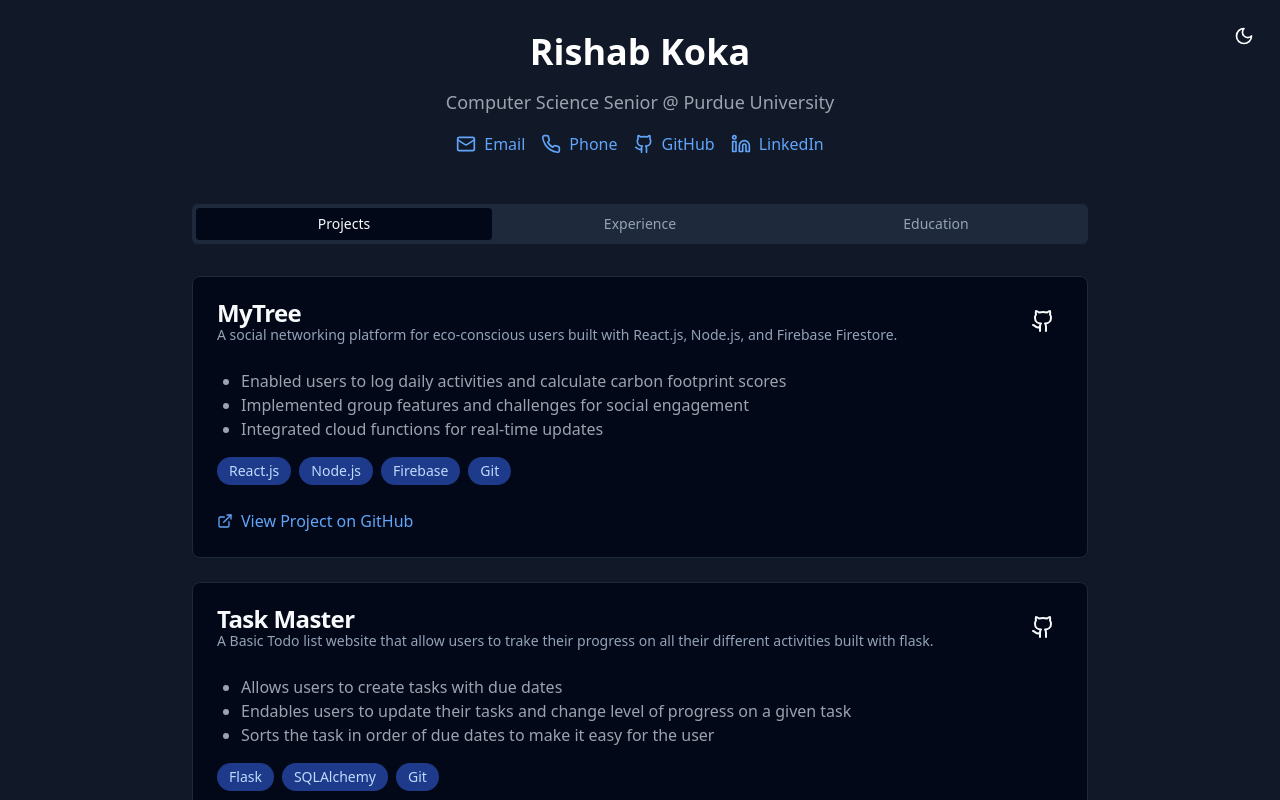
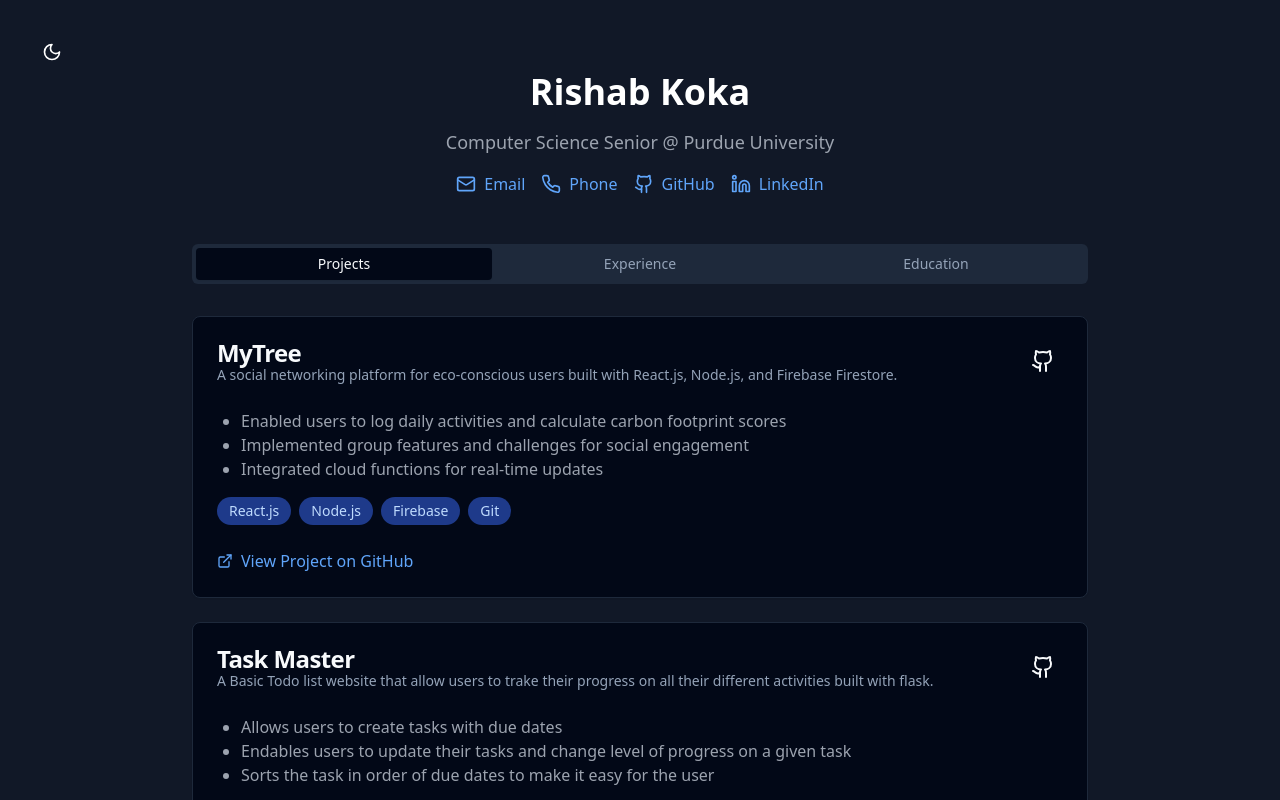
Before and after one commit to rishabkoka/rishabkoka.github.io, a React (Vite) app: page / in a window 1280 px wide. Shown: the top 800 px of the page. Built offline with nearby package versions, Linux system fonts and the light colour scheme.

Commit message:
theme toggle

```diff
--- a/src/App.jsx
+++ b/src/App.jsx
@@ -112,7 +112,7 @@ const Portfolio = () => {
         variant="ghost"
         size="icon"
         onClick={toggleTheme}
-        className="fixed top-4 right-4"
+        className=""
       >
         {theme === 'light' ? (
           <Sun className="h-5 w-5" />
```
